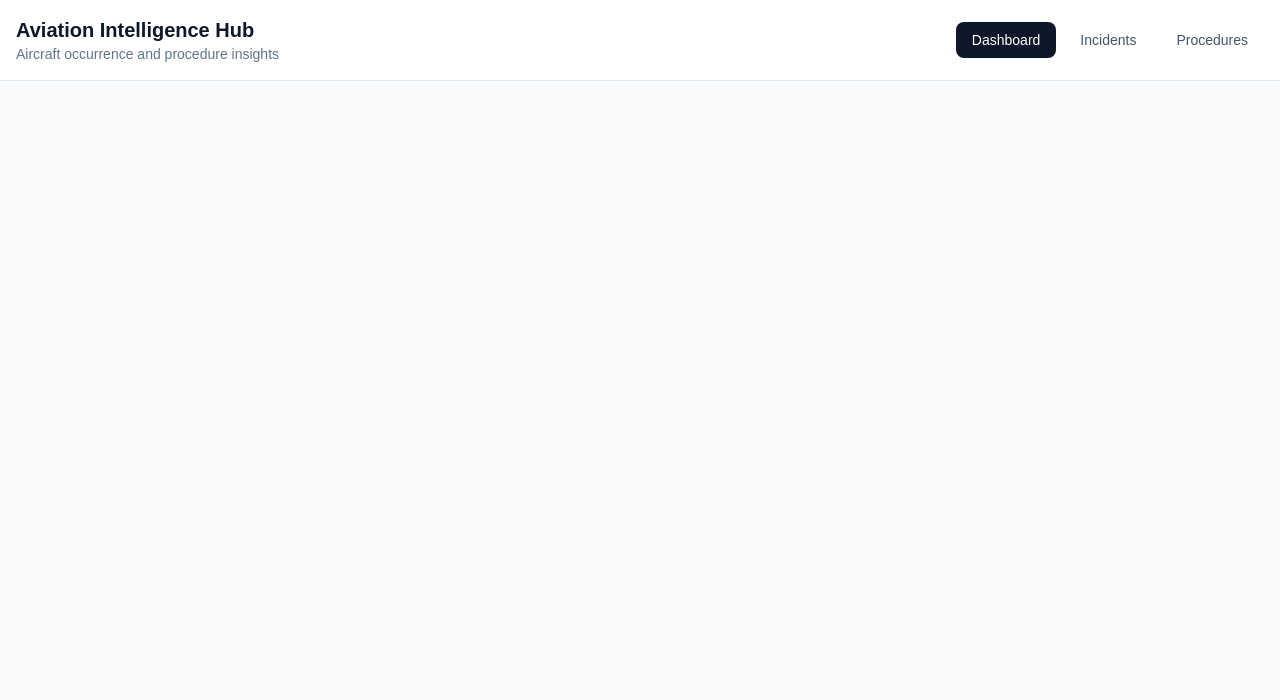
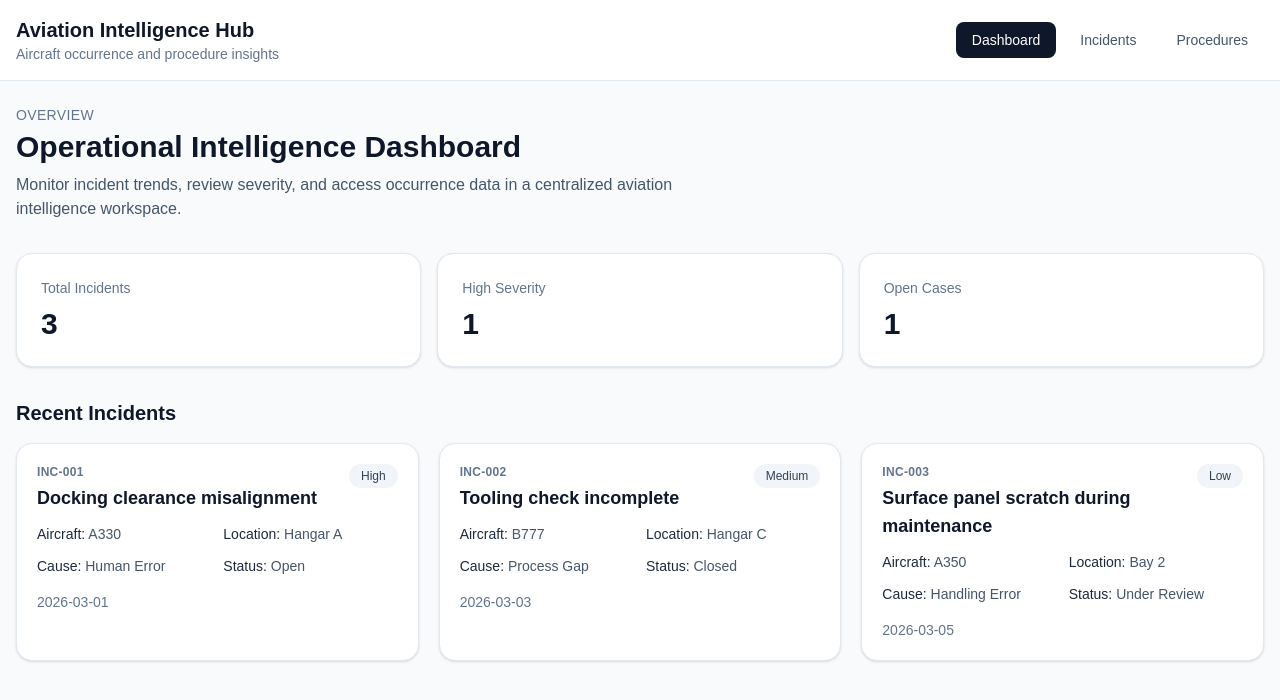
Before and after one commit to AngelaFong264291/Aviation-AI-Project, a React (Vite) app: page / in a window 1280 px wide. Shown: the top 700 px of the page. Built offline with nearby package versions, Linux system fonts and the light colour scheme.

Commit message:
Build Dashboard Page

```diff
--- a/src/pages/Dashboard.jsx
+++ b/src/pages/Dashboard.jsx
@@ -1,3 +1,49 @@
+import incidents from "../data/incidents.json";
+import IncidentCard from "../components/IncidentCard";
+
 export default function Dashboard() {
-  return null;
+  const totalIncidents = incidents.length;
+  const highRiskCount = incidents.filter((item) => item.severity === "High").length;
+  const openCount = incidents.filter((item) => item.status === "Open").length;
+
+  return (
+    <section>
+      <div className="mb-8">
+        <p className="text-sm font-medium uppercase tracking-wide text-slate-500">
+          Overview
+        </p>
+        <h2 className="mt-1 text-3xl font-bold">Operational Intelligence Dashboard</h2>
+        <p className="mt-2 max-w-2xl text-slate-600">
+          Monitor incident trends, review severity, and access occurrence data in a
+          centralized aviation intelligence workspace.
+        </p>
+      </div>
+
+      <div className="mb-8 grid gap-4 md:grid-cols-3">
+        <div className="rounded-2xl bg-white p-6 shadow-sm border border-slate-200">
+          <p className="text-sm text-slate-500">Total Incidents</p>
+          <h3 className="mt-2 text-3xl font-bold">{totalIncidents}</h3>
+        </div>
+
+        <div className="rounded-2xl bg-white p-6 shadow-sm border border-slate-200">
+          <p className="text-sm text-slate-500">High Severity</p>
+          <h3 className="mt-2 text-3xl font-bold">{highRiskCount}</h3>
+        </div>
+
+        <div className="rounded-2xl bg-white p-6 shadow-sm border border-slate-200">
+          <p className="text-sm text-slate-500">Open Cases</p>
+          <h3 className="mt-2 text-3xl font-bold">{openCount}</h3>
+        </div>
+      </div>
+
+      <div>
+        <h3 className="mb-4 text-xl font-semibold">Recent Incidents</h3>
+        <div className="grid gap-5 md:grid-cols-2 xl:grid-cols-3">
+          {incidents.slice(0, 3).map((incident) => (
+            <IncidentCard key={incident.id} incident={incident} />
+          ))}
+        </div>
+      </div>
+    </section>
+  );
 }
```
